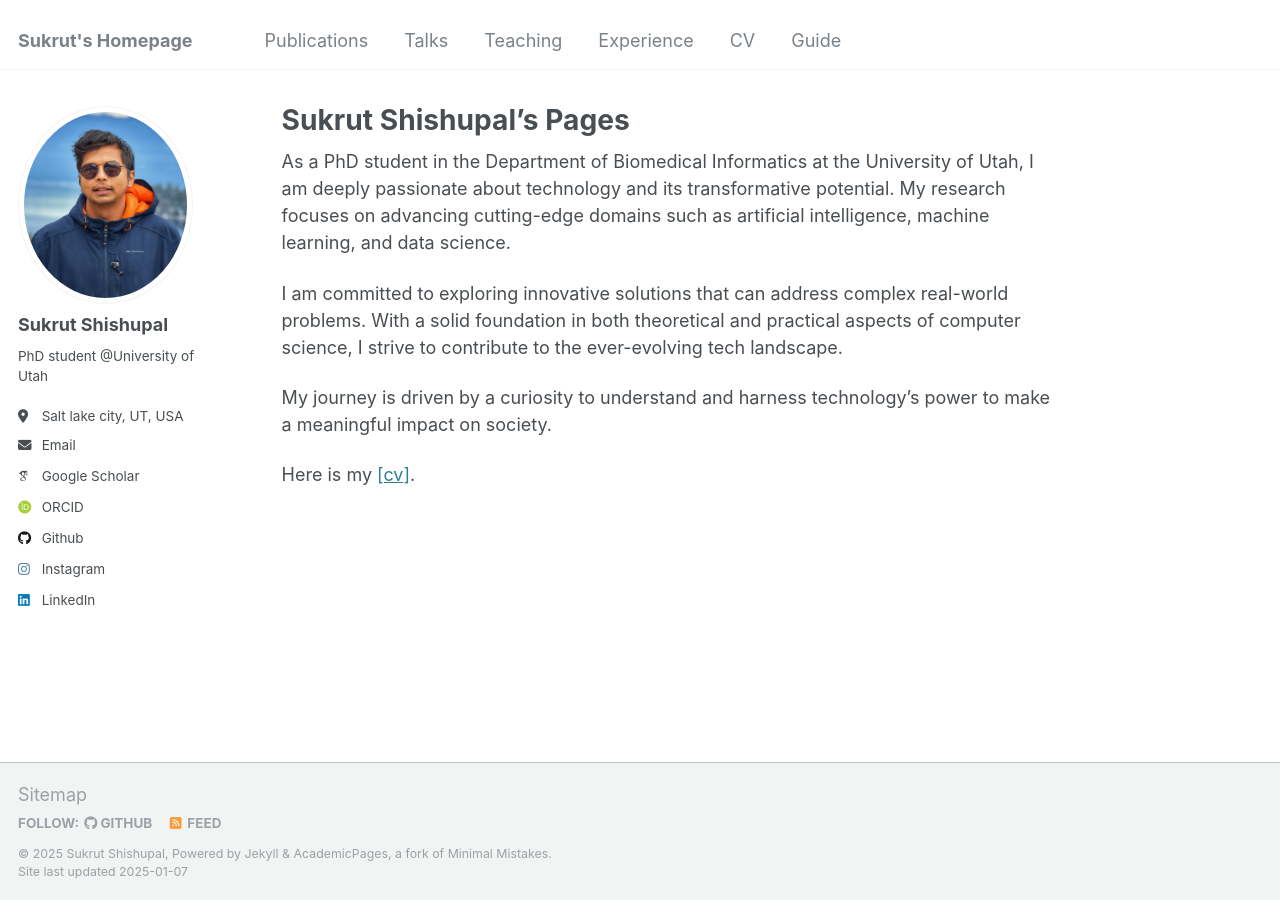
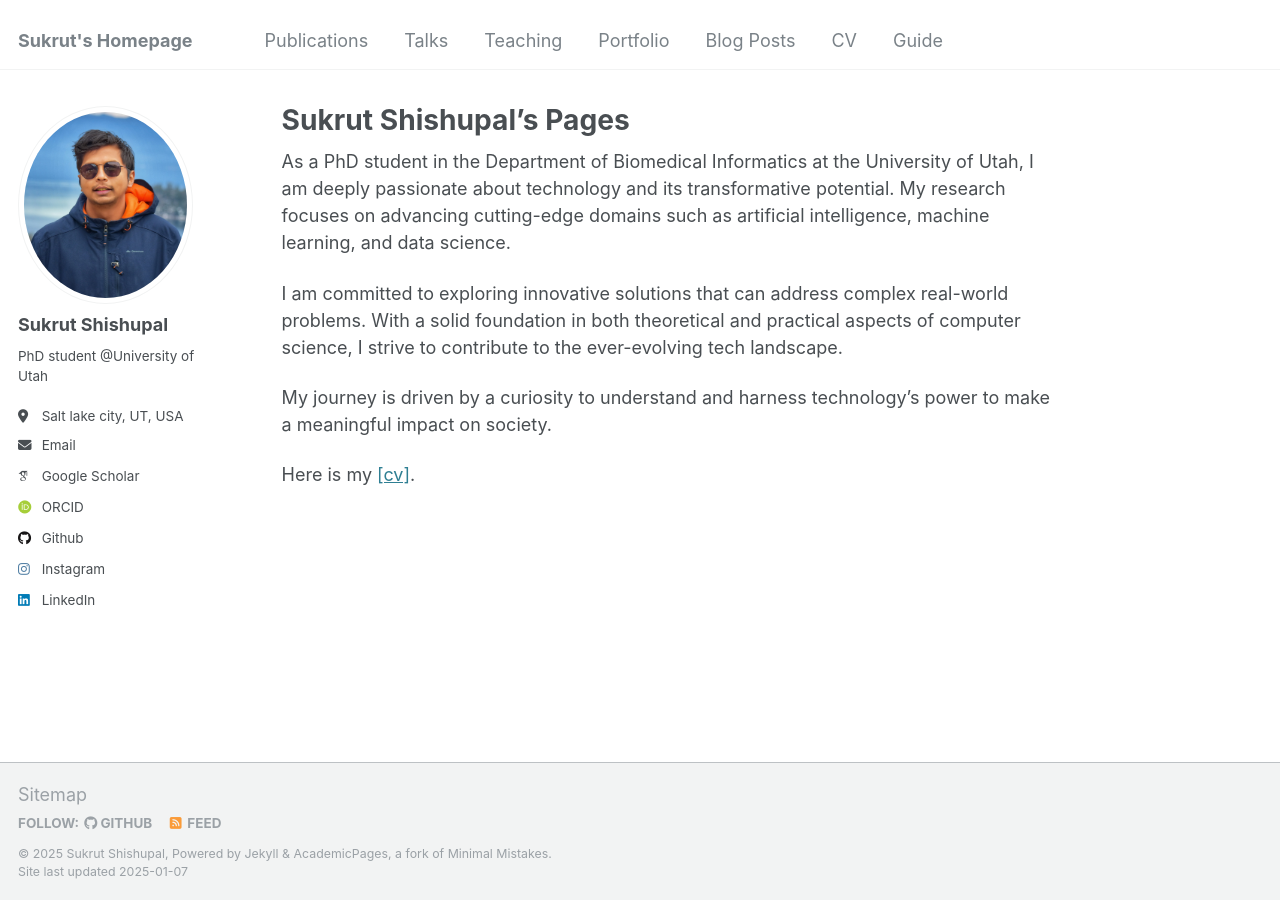
Before and after one commit to sukrut-shishupal/sukrut.shishupal.github.io, a Jekyll site: the page built from _pages/about.md, in a window 1280 px wide. Built offline with Jekyll 4.4.1, drawn with Linux system fonts in a browser that asks for light colours; some web fonts are replaced.

Commit message:
Update navigation.yml

```diff
--- a/_data/navigation.yml
+++ b/_data/navigation.yml
@@ -14,8 +14,11 @@ main:
   - title: "Teaching"
     url: /teaching/
 
-  - title: "Experience"
+  - title: "Portfolio"
     url: /portfolio/
+
+  - title: "Blog Posts"
+    url: /year-archive/
 
   - title: "CV"
     url: /cv/
```
